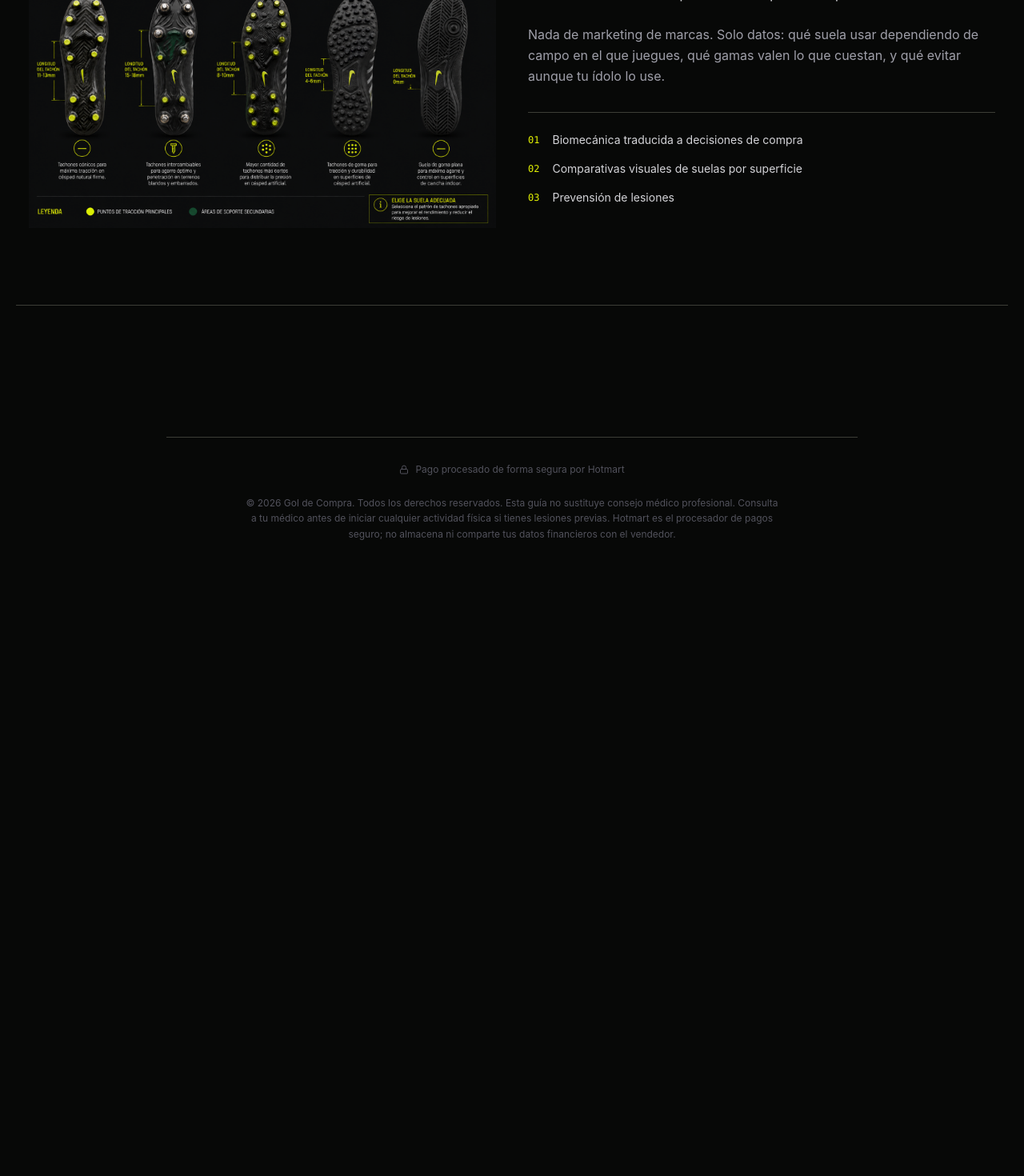
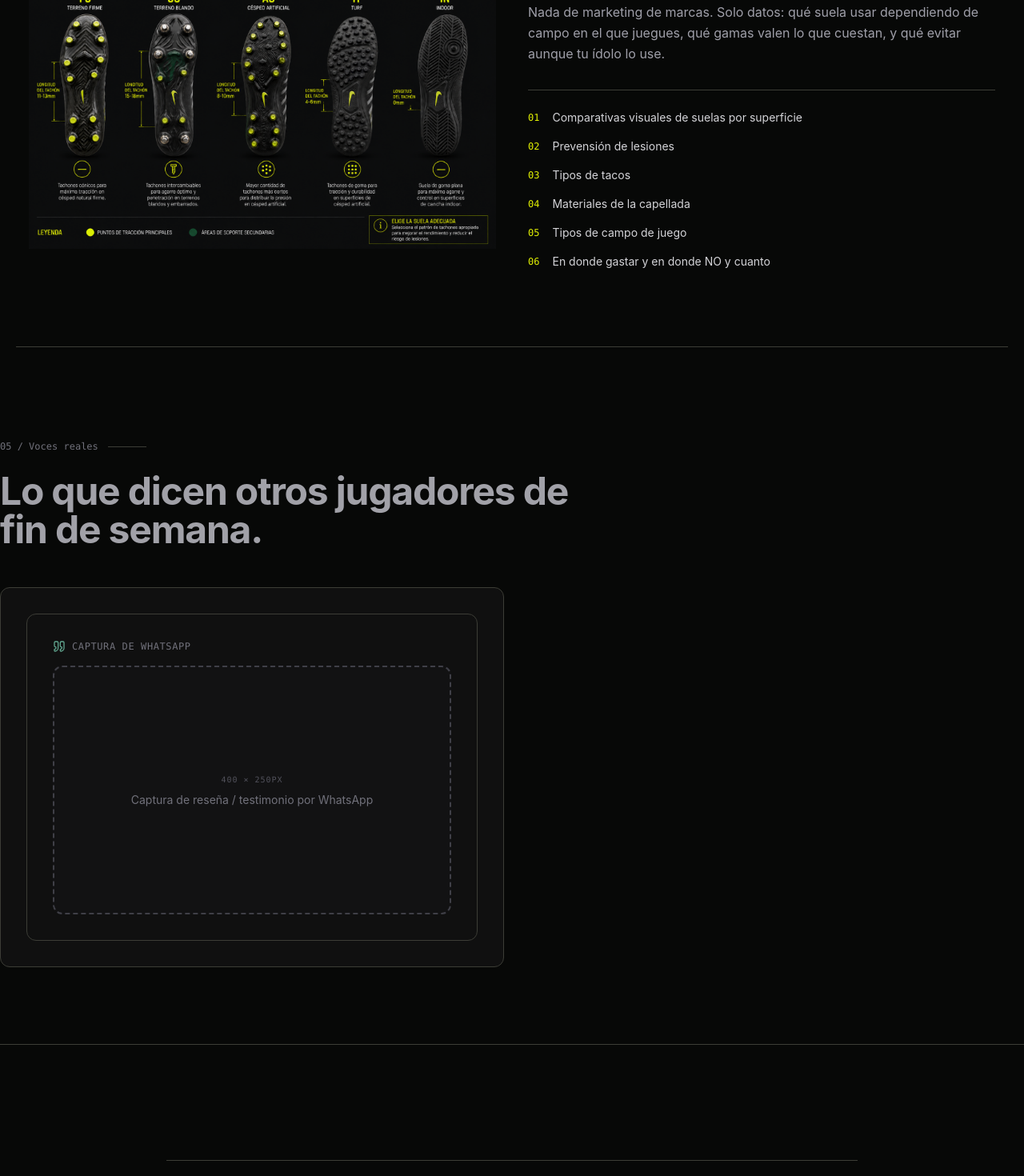
Before and after one commit to crontreras1dev/gol-de-compra, a React (Vite) app: page / in a window 1280 px wide. Shown: the part 900-2370 px from the top of the page at 80% size. Before the commit the page ends 1657 px from the top, so only its background shows below. Built offline with nearby package versions, Linux system fonts and the light colour scheme.

Commit message:
[UPDATED] solution items

```diff
--- a/src/App.jsx
+++ b/src/App.jsx
@@ -1,6 +1,8 @@
 import { Hero } from "./components/Hero";
 import { Solution } from "./components/Solution";
+import { TestimonialCard } from "./components/TestimonialCard";
 import { Layout } from "./layouts/Layout";
+// import { testimonials } from "./data/testimonials";
 
 // src/App.jsx
 // import { useState, useEffect } from 'react'
@@ -233,8 +235,8 @@ export default function App() {
       </section> */}
 
       {/* ── TESTIMONIALS ────────────────────────── */}
-      {/* <section className="border-b border-border py-16 md:py-24">
-        <div className="max-w-7xl mx-auto px-4">
+      <section className="border-b border-border py-16 md:py-24">
+        {/* <div className="max-w-7xl mx-auto px-4"> */}
           <div className="flex items-center gap-3 mb-6">
             <span className="font-mono text-xs text-zinc-500">05 / Voces reales</span>
             <span className="h-px w-12 bg-border"></span>
@@ -245,48 +247,13 @@ export default function App() {
           </h2>
 
           <div className="mt-12 grid grid-cols-1 lg:grid-cols-2 gap-5">
-            <div className="bg-card border border-border rounded-xl p-7 md:p-8 flex flex-col">
-              <div className="flex items-center gap-1 mb-5">
-                {[1, 2, 3, 4, 5].map(i => (
-                  <Star key={i} className="w-4 h-4 fill-primary text-primary" />
-                ))}
-              </div>
-              <p className="text-lg text-zinc-200 leading-relaxed mb-6">
-                "Cambié mis tacos FG por unos AG tras leer la guía. El dolor de rodilla desapareció
-                en dos semanas."
-              </p>
-              <div className="mt-auto flex items-center gap-3 pt-5 border-t border-border">
-                <div className="w-12 h-12 rounded-full border-2 border-dashed border-zinc-700 bg-zinc-900/50 flex items-center justify-center text-[9px] text-zinc-600 font-mono">
-                  80×80
-                </div>
-                <div>
-                  <div className="font-medium text-main-text">Carlos M.</div>
-                  <div className="text-xs text-zinc-500">Fútbol 7 · Madrid</div>
-                </div>
-              </div>
-            </div>
+            {/* {
+              testimonials.map(testimonial => (
+                <TestimonialCard key={testimonial.id} testimonial={testimonial} />
+              ))
+            } */}
 
             <div className="bg-card border border-border rounded-xl p-7 md:p-8 flex flex-col">
-              <div className="flex items-center gap-1 mb-5">
-                {[1, 2, 3, 4, 5].map(i => (
-                  <Star key={i} className="w-4 h-4 fill-primary text-primary" />
-                ))}
-              </div>
-              <p className="text-lg text-zinc-200 leading-relaxed mb-6">
-                "Iba a gastar $220 USD en unas botas Elite. Terminé comprando una gama Pro ideal
-                para mi pie por $110. Me ahorré la mitad."
-              </p>
-              <div className="mt-auto flex items-center gap-3 pt-5 border-t border-border">
-                <div className="w-12 h-12 rounded-full border-2 border-dashed border-zinc-700 bg-zinc-900/50 flex items-center justify-center text-[9px] text-zinc-600 font-mono">
-                  80×80
-                </div>
-                <div>
-                  <div className="font-medium text-main-text">Andrés R.</div>
-                  <div className="text-xs text-zinc-500">Liga Amateur · Bogotá</div>
-                </div>
-              </div>
-            </div>
-
             <div className="lg:col-span-2 bg-card border border-border rounded-xl p-7 md:p-8">
               <div className="flex items-center gap-2 mb-4">
                 <Quote className="w-4 h-4 text-secondary" />
@@ -302,7 +269,7 @@ export default function App() {
             </div>
           </div>
         </div>
-      </section> */}
+      </section>
 
       {/* ── OFFER ───────────────────────────────── */}
       {/* <section id="oferta" className="border-b border-border py-16 md:py-24 scroll-mt-12">
--- a/src/components/Solution.jsx
+++ b/src/components/Solution.jsx
@@ -1,9 +1,13 @@
 import suelas from "../assets/suelas.png";
 
 const characteristics = [
-  'Biomecánica traducida a decisiones de compra',
+  // 'Biomecánica traducida a decisiones de compra',
   'Comparativas visuales de suelas por superficie',
-  'Prevensión de lesiones'
+  'Prevensión de lesiones',
+  'Tipos de tacos',
+  'Materiales de la capellada',
+  'Tipos de campo de juego',
+  'En donde gastar y en donde NO y cuanto'
 ];
 
 export function Solution () {
--- /dev/null
+++ b/src/components/TestimonialCard.jsx
@@ -0,0 +1,23 @@
+// import {testimonials} from "../data/testimonials";
+
+export function TestimonialCard ({ id, name, reta, quote, profilePicture, location }) {
+  return (
+    <div className="bg-card border border-border rounded-xl p-7 md:p-8 flex flex-col" key={testimonials[0].id}>
+      <div className="flex items-center gap-1 mb-5">
+        <p className="w-4 h-4 fill-primary text-primary">{testimonials[0]}</p>
+      </div>
+      <p className="text-lg text-zinc-200 leading-relaxed mb-6">
+        "{testimonials[0].quote}"
+      </p>
+      <div className="mt-auto flex items-center gap-3 pt-5 border-t border-border">
+        <div className="w-12 h-12 rounded-full border-2 border-dashed border-zinc-700 bg-zinc-900/50 flex items-center justify-center text-[9px] text-zinc-600 font-mono">
+          80×80
+        </div>
+        <div>
+          <div className="font-medium text-main-text">{testimonials[0].name}</div>
+          <div className="text-xs text-zinc-500">{testimonials[0].location}</div>
+        </div>
+      </div>
+    </div>
+  );
+};
--- /dev/null
+++ b/src/data/testimonials.js
@@ -0,0 +1,18 @@
+export const testimonials = [
+  {
+    id: 1,
+    name: "Carlos M.",
+    rate: "⭐⭐⭐⭐⭐",
+    quote: "Cambié mis tacos FG por unos AG tras leer la guía. El dolor de rodilla desapareció en dos semanas",
+    profilePicture: "" || null,
+    location: "Bogotá, Colombia"
+  },
+  {
+    id: 2,
+    name: "Andrés R.",
+    rate: "⭐⭐⭐⭐⭐",
+    quote: "Iba a gastar $220 USD en unas botas Elite. Terminé comprando una gama Pro ideal para mi pie por $110. Me ahorré la mitad",
+    profilePicture: "" || null,
+    location: "Bogotá, Colombia"
+  },
+];
```
Also changed, not shown: src/components/Testimonials.jsx (added).
